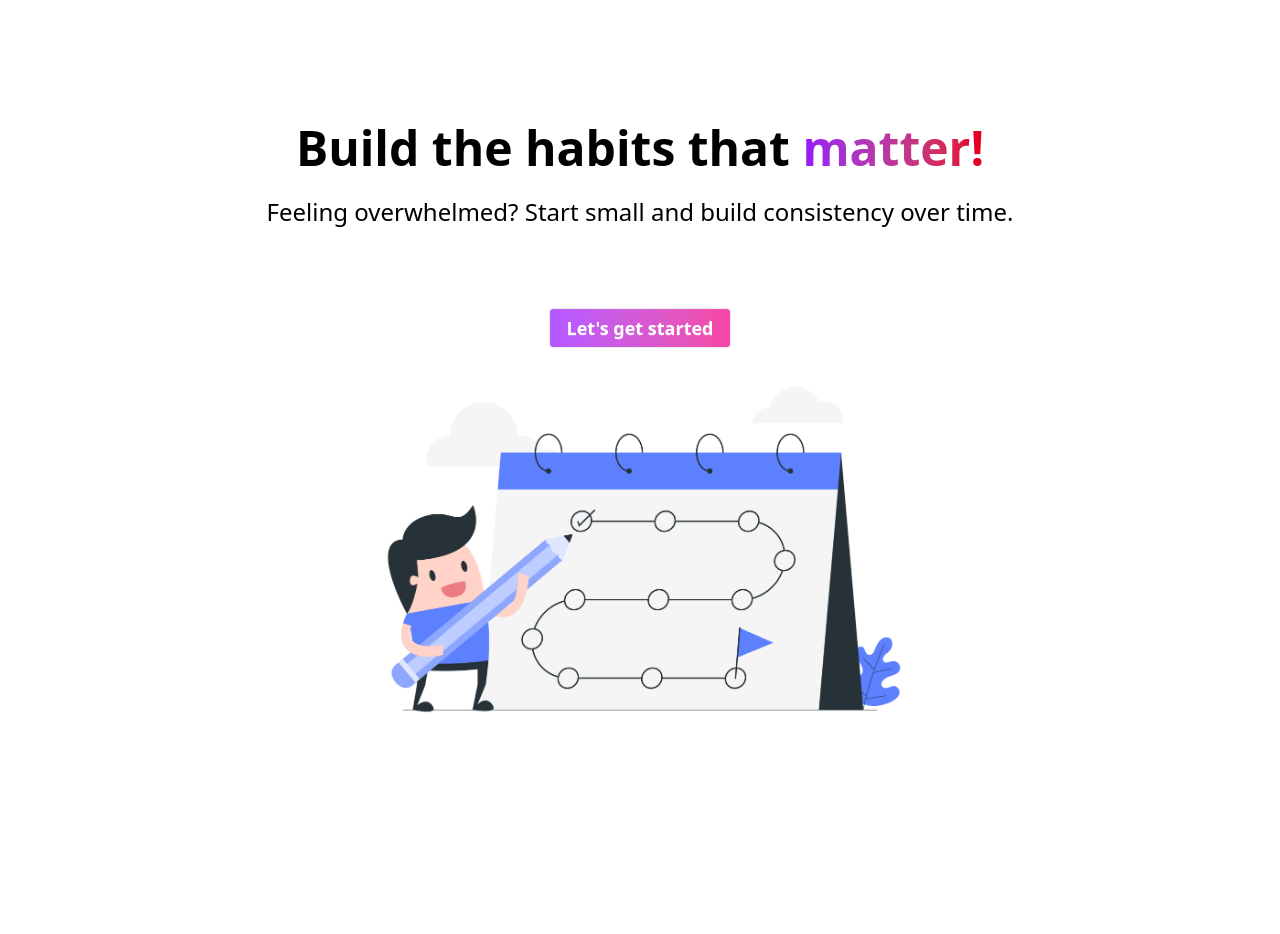
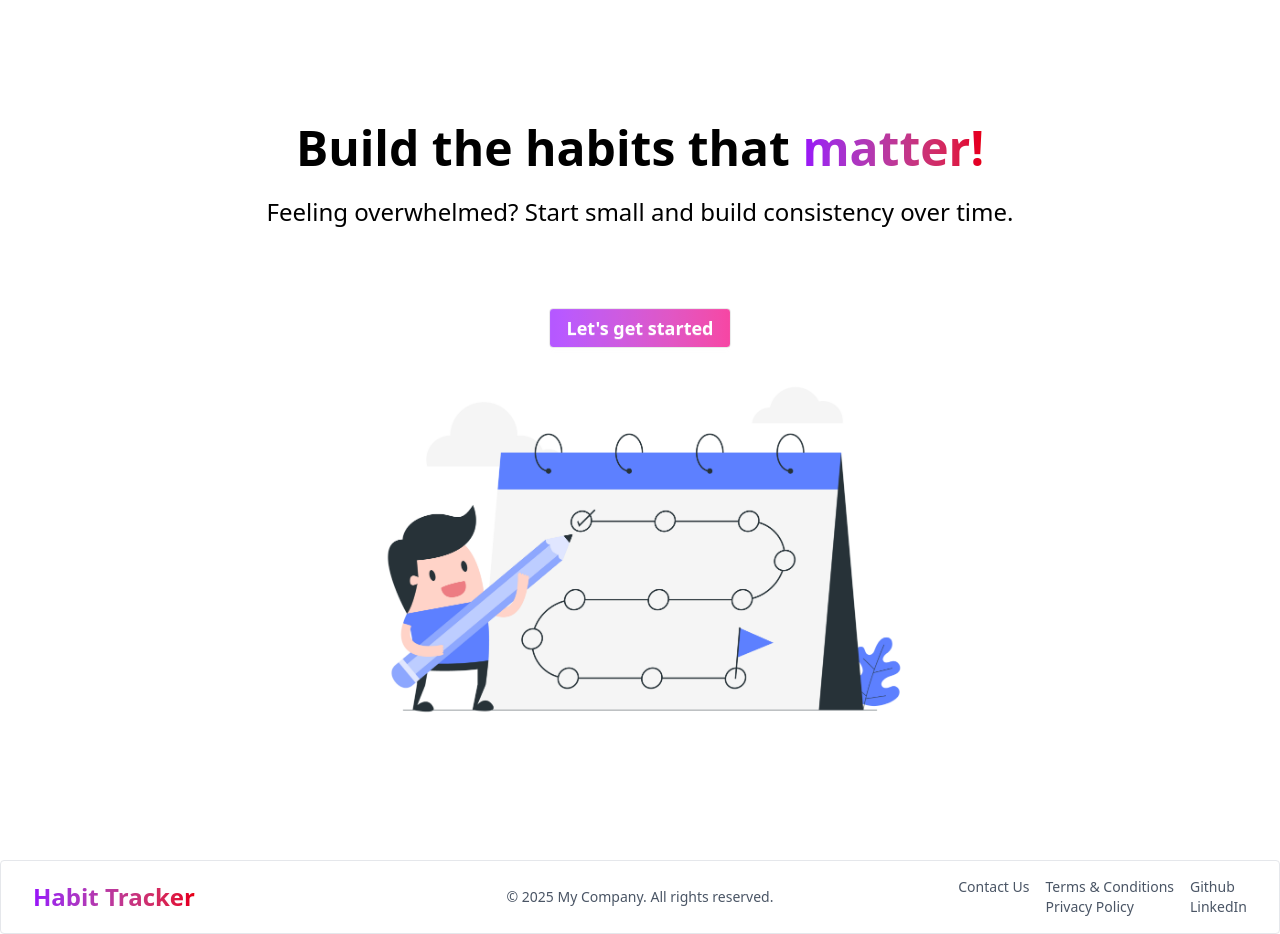
Before and after one commit to MahfujulSagor/rakibul, a React (Vite) app: page / in a window 1280 px wide. Shown: the part 140-1074 px from the top of the page. Before the commit the page ends 888 px from the top, so only its background shows below. Built offline with nearby package versions, Linux system fonts and the light colour scheme; no server answers.

Commit message:
add footer

```diff
--- a/src/Components/Footer/Footer.jsx
+++ b/src/Components/Footer/Footer.jsx
@@ -1,11 +1,45 @@
-import React from 'react';
+import { Link } from "react-router";
 
 const Footer = () => {
-    return (
-        <div>
-
+  return (
+    <div className="w-full border border-gray-200 rounded p-4 ">
+      <div className="grid grid-cols-3 items-center w-full px-4">
+        <div className="justify-self-start">
+          <h2 className="text-2xl font-bold">
+            <span className="text-transparent bg-clip-text bg-linear-to-r from-purple-600 to-red-600">
+              <Link to={'/'}>Habit Tracker</Link>
+            </span>
+          </h2>
         </div>
-    );
+        <p className="text-sm text-gray-600 justify-self-center">
+          &copy; {new Date().getFullYear()} My Company. All rights reserved.
+        </p>
+        <div className="justify-self-end">
+          <div className="text-sm flex space-x-4 text-gray-600">
+            <span className="hover:text-black hover:underline cursor-pointer">
+              Contact Us
+            </span>
+            <div className="flex flex-col">
+              <span className="hover:text-black hover:underline cursor-pointer">
+                Terms & Conditions
+              </span>
+              <span className="hover:text-black hover:underline cursor-pointer">
+                Privacy Policy
+              </span>
+            </div>
+            <div className="flex flex-col">
+              <span className="hover:text-black hover:underline cursor-pointer">
+                Github
+              </span>
+              <span className="hover:text-black hover:underline cursor-pointer">
+                LinkedIn
+              </span>
+            </div>
+          </div>
+        </div>
+      </div>
+    </div>
+  );
 };
 
 export default Footer;
--- a/src/Components/Navbar/Navbar.jsx
+++ b/src/Components/Navbar/Navbar.jsx
@@ -50,7 +50,7 @@ const Navbar = () => {
               {link}
             </ul>
           </div>
-          <Link to={"/"} className="btn btn-ghost text-xl">
+          <Link to={"/"} className="btn btn-ghost text-2xl">
             <span className="text-transparent bg-linear-to-r from-purple-600 to-red-600 bg-clip-text font-bold">Habit Tracker</span>
           </Link>
         </div>
--- a/src/Pages/AddHabits/AddHabits.jsx
+++ b/src/Pages/AddHabits/AddHabits.jsx
@@ -68,7 +68,7 @@ const AddHabits = () => {
     }
   };
   return (
-    <div>
+    <div className="min-h-[calc(100vh-64px)] ">
       <div className="card max-w-[1000px] mt-10 mx-auto shadow-2xl p-10">
         <form className="fieldset text-lg m-2 space-y-2" onSubmit={handleHabit}>
           <div className="flex flex-col md:flex-row gap-5">
--- a/src/Pages/Home/Home.jsx
+++ b/src/Pages/Home/Home.jsx
@@ -3,7 +3,7 @@ import Habit_Tracker from "../../assets/habbit_tracker.jpg";
 
 const Home = () => {
   return (
-    <div className="text-center">
+    <div className="text-center min-h-[calc(100vh-64px)] ">
       <div className="mt-50 flex flex-col gap-6">
         <h2 className="md:text-4xl lg:text-5xl text-3xl font-bold">
           Build the habits that{" "}
--- a/src/Pages/LogIn/LogIn.jsx
+++ b/src/Pages/LogIn/LogIn.jsx
@@ -27,7 +27,7 @@ const LogIn = () => {
 
   return (
     <div>
-      <div className="hero min-h-screen w-full">
+      <div className="hero min-h-[calc(100vh-64px)] w-full">
         <div className="hero-content flex-col lg:flex-row-reverse">
           <div className="card bg-base-100 flex-1 shadow-2xl">
             <div className="card-body">
--- a/src/Pages/Mybids/MyHabits.jsx
+++ b/src/Pages/Mybids/MyHabits.jsx
@@ -125,7 +125,7 @@ const MyHabits = () => {
     });
   };
   return (
-    <div>
+    <div className="min-h-[calc(100vh-64px)]">
       {habit.length > 0 ? (
         <>
           <div className="overflow-x-auto h-full w-full">
--- a/src/Pages/Register/Register.jsx
+++ b/src/Pages/Register/Register.jsx
@@ -61,7 +61,7 @@ const Register = () => {
   };
   return (
     <div>
-      <div className="hero min-h-screen">
+      <div className="hero min-h-[calc(100vh-64px)]">
         <div className="hero-content w-full  flex-col lg:flex-row-reverse">
           <div className="card bg-base-100 w-full flex-1 shadow-2xl">
             <div className="card-body">
```
